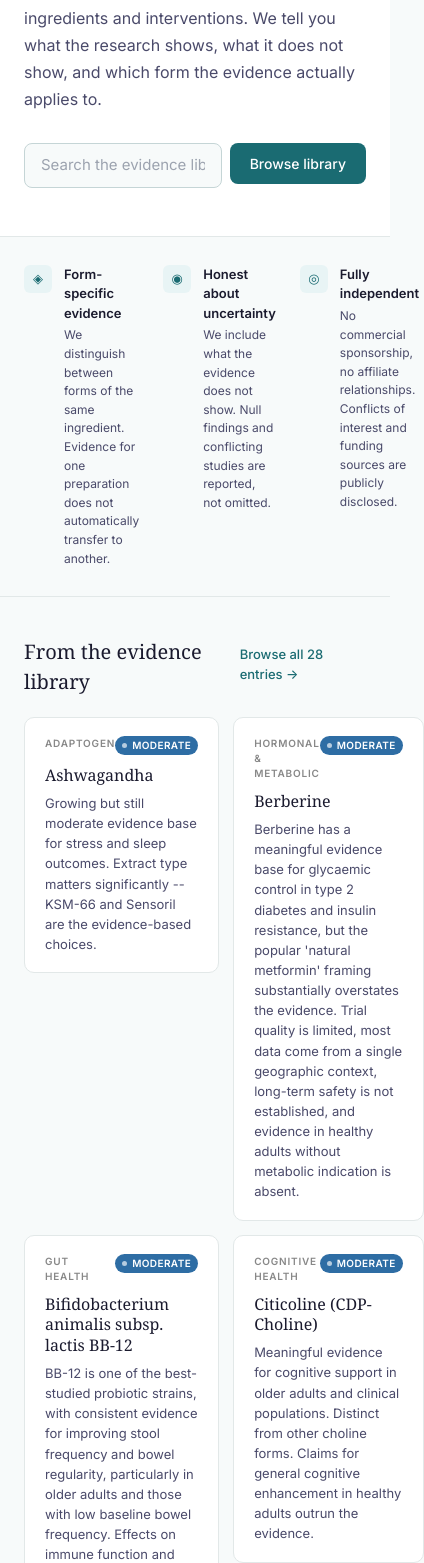
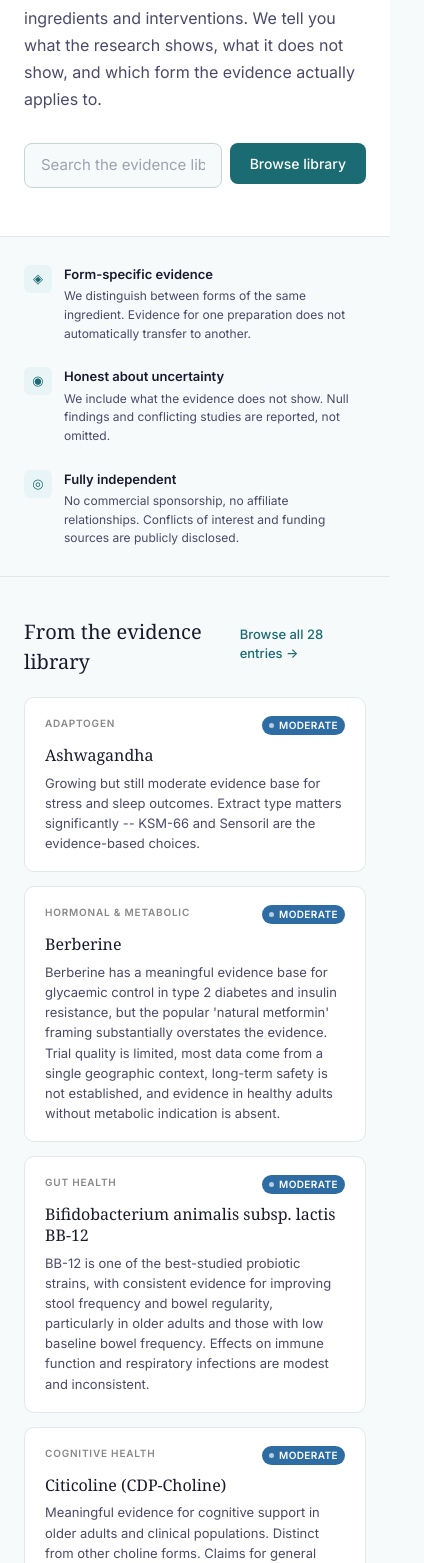
Before and after one commit to Zchawj6/evidentia-nutrition, a Next.js app: page / in a window 390 px wide. Shown: the part 437-2000 px from the top of the page, 424 px wide, since content can reach past the window. Built offline with nearby package versions, Linux system fonts and the light colour scheme.

Commit message:
fix mobile grid layouts

```diff
--- a/app/library/page.jsx
+++ b/app/library/page.jsx
@@ -131,7 +131,7 @@ export default function Library() {
         </div>
 
         {/* Grid */}
-        <div style={{ display: 'grid', gridTemplateColumns: 'repeat(2, 1fr)', gap: 14 }}>
+        <div style={{ display: 'grid', gridTemplateColumns: 'repeat(auto-fit, minmax(260px, 1fr))', gap: 14 }}>
         {filtered.map(e =>
   e.type === 'article'
     ? <Link key={e.slug} href={`/articles/${e.slug}`} style={{ textDecoration: 'none' }}>
--- a/app/page.jsx
+++ b/app/page.jsx
@@ -59,7 +59,7 @@ export default async function Home() {
 
         {/* Differentiators */}
         <div style={{ background: '#F7FAFA', borderBottom: '1px solid #E2E8E8', padding: '28px 24px' }}>
-          <div style={{ ...S.inner, display: 'grid', gridTemplateColumns: 'repeat(3, 1fr)', gap: 24 }}>
+          <div style={{ ...S.inner, display: 'grid', gridTemplateColumns: 'repeat(auto-fit, minmax(220px, 1fr))', gap: 24 }}>
             {differentiators.map(d => (
               <div key={d.title} style={{ display: 'flex', gap: 12, alignItems: 'flex-start' }}>
                 <div style={{ width: 28, height: 28, background: '#E8F4F5', borderRadius: 6, display: 'flex', alignItems: 'center', justifyContent: 'center', flexShrink: 0, color: '#1A6B72', fontSize: 13 }}>{d.icon}</div>
@@ -80,7 +80,7 @@ export default async function Home() {
               Browse all {allEntries.length} entries →
             </Link>
           </div>
-          <div style={{ display: 'grid', gridTemplateColumns: 'repeat(2, 1fr)', gap: 14 }}>
+          <div style={{ display: 'grid', gridTemplateColumns: 'repeat(auto-fit, minmax(260px, 1fr))', gap: 14 }}>
             {featured.length > 0
               ? featured.map(e => <EntryCard key={e.slug} entry={e} />)
               : [
```
